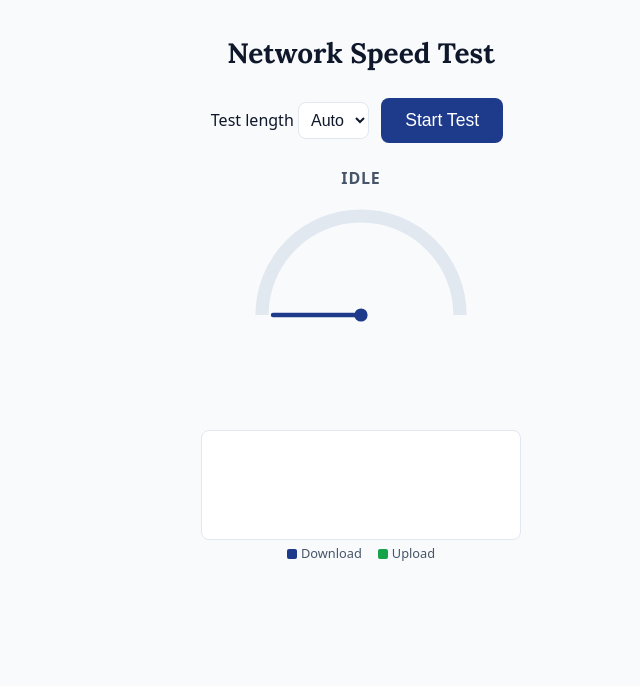
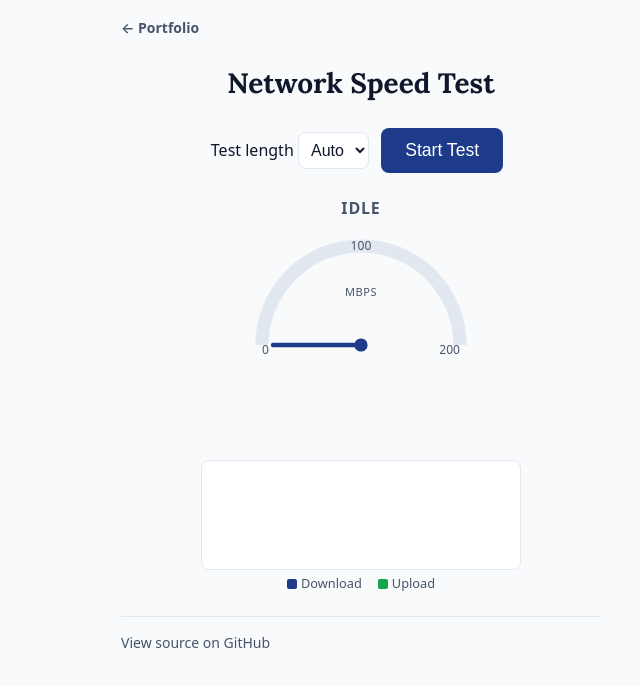
Before and after one commit to agopalareddy/speedtest, a website: page index.html in a window 1280 px wide. Shown: the whole page, without its empty margins (279-919 px from the left). Drawn offline with Linux system fonts and the light colour scheme.

Commit message:
feat: add gauge scale labels, portfolio backlink, and GitHub footer link
The gauge had no scale reference, making the needle position
meaningless at a glance. Adds 0/100/200 Mbps tick labels and a unit
label. Also adds a header link back to the portfolio site and a
footer link to the project's GitHub repo, matching the cross-linking
pattern used on LostCities/Connect4.

```diff
--- a/index.html
+++ b/index.html
@@ -10,6 +10,9 @@
     <link rel="stylesheet" href="style.css" />
   </head>
   <body>
+    <div class="top-bar">
+      <a href="https://agreddy.com" class="back-home-link">← Portfolio</a>
+    </div>
     <main>
       <h1>Network Speed Test</h1>
 
@@ -34,6 +37,10 @@
           <line x1="100" y1="100" x2="100" y2="20" stroke="var(--accent)" stroke-width="4" stroke-linecap="round" />
         </g>
         <circle cx="100" cy="100" r="6" fill="var(--accent)" />
+        <text x="10" y="108" class="gauge-label" text-anchor="start">0</text>
+        <text x="100" y="14" class="gauge-label" text-anchor="middle">100</text>
+        <text x="190" y="108" class="gauge-label" text-anchor="end">200</text>
+        <text x="100" y="55" id="gauge-unit" class="gauge-label" text-anchor="middle">Mbps</text>
       </svg>
       <p id="live-reading"></p>
       <canvas id="chart" width="320" height="110"></canvas>
@@ -73,6 +80,9 @@
         <ul id="history-list"></ul>
       </section>
     </main>
+    <footer class="site-footer">
+      <a href="https://github.com/agopalareddy/speedtest" target="_blank" rel="noopener">View source on GitHub</a>
+    </footer>
     <script src="app.js"></script>
   </body>
 </html>
--- a/style.css
+++ b/style.css
@@ -24,7 +24,8 @@ body {
   background: var(--bg-base);
   color: var(--text-primary);
   display: flex;
-  justify-content: center;
+  flex-direction: column;
+  align-items: center;
   padding: 1rem;
 }
 
@@ -32,6 +33,41 @@ main {
   width: 100%;
   max-width: 480px;
   text-align: center;
+}
+
+.top-bar {
+  width: 100%;
+  max-width: 480px;
+  padding-bottom: 0.5rem;
+}
+
+.back-home-link {
+  font-size: 0.875rem;
+  font-weight: 600;
+  color: var(--text-secondary);
+  text-decoration: none;
+}
+
+.back-home-link:hover {
+  color: var(--accent);
+}
+
+.site-footer {
+  width: 100%;
+  max-width: 480px;
+  margin-top: 1.5rem;
+  padding-top: 1rem;
+  border-top: 1px solid var(--border-color);
+  font-size: 0.875rem;
+}
+
+.site-footer a {
+  color: var(--text-secondary);
+  text-decoration: none;
+}
+
+.site-footer a:hover {
+  color: var(--accent);
 }
 
 h1 {
@@ -88,6 +124,18 @@ button:disabled {
 
 #gauge-needle {
   transition: transform 0.3s ease-out;
+}
+
+.gauge-label {
+  font-size: 11px;
+  fill: var(--text-secondary);
+  font-family: system-ui, -apple-system, 'Segoe UI', Roboto, sans-serif;
+}
+
+#gauge-unit {
+  font-size: 10px;
+  text-transform: uppercase;
+  letter-spacing: 0.05em;
 }
 
 #live-reading {
```
